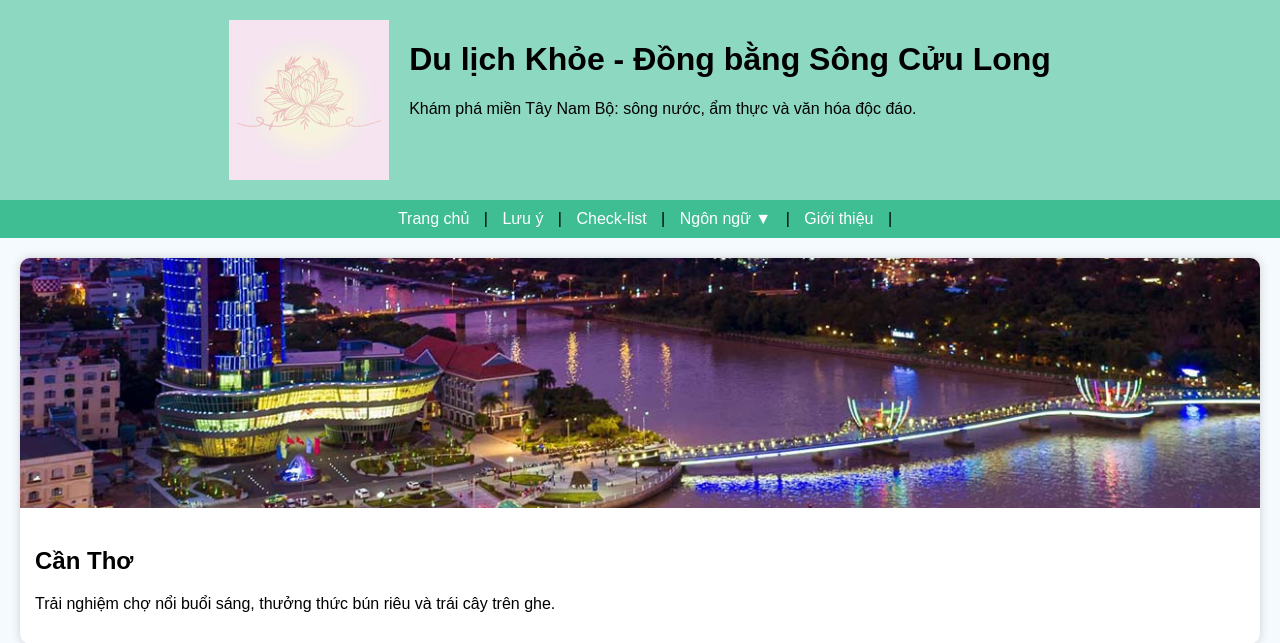
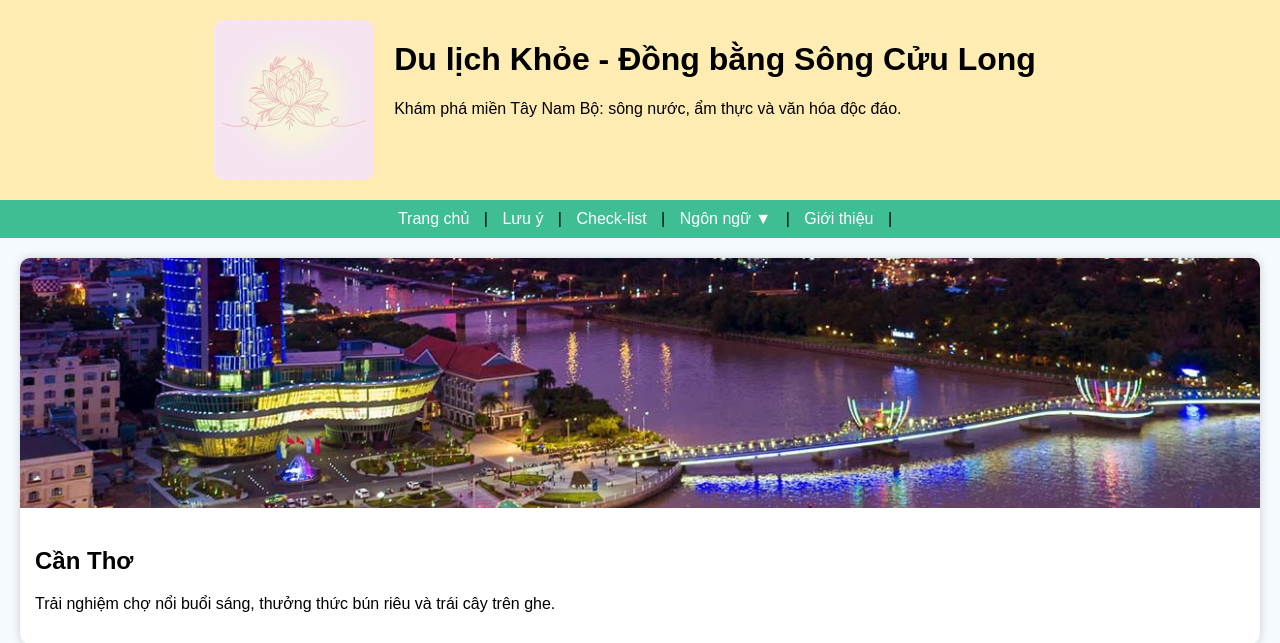
Before and after one commit to hhiep1111/dulichkhoe, a FastAPI app: page / in a window 1280 px wide. Shown: the top 643 px of the page. Run offline with FastAPI, Linux system fonts and the light colour scheme; data that the repository does not hold is empty.

Commit message:
Update index.html

```diff
--- a/templates/index.html
+++ b/templates/index.html
@@ -12,7 +12,7 @@
             padding: 0;
         }
         header {
-            background: #8DD8C1;
+            background: #FFECB3;
             color: black;
             padding: 20px;
             display: flex;
@@ -23,7 +23,8 @@
         .logo {
             width: 160px;
             height: auto;
-            border-radius: px;
+            border-radius: 10px;
+            margin-left: -30px;
         }
         nav {
             text-align: center;
```
